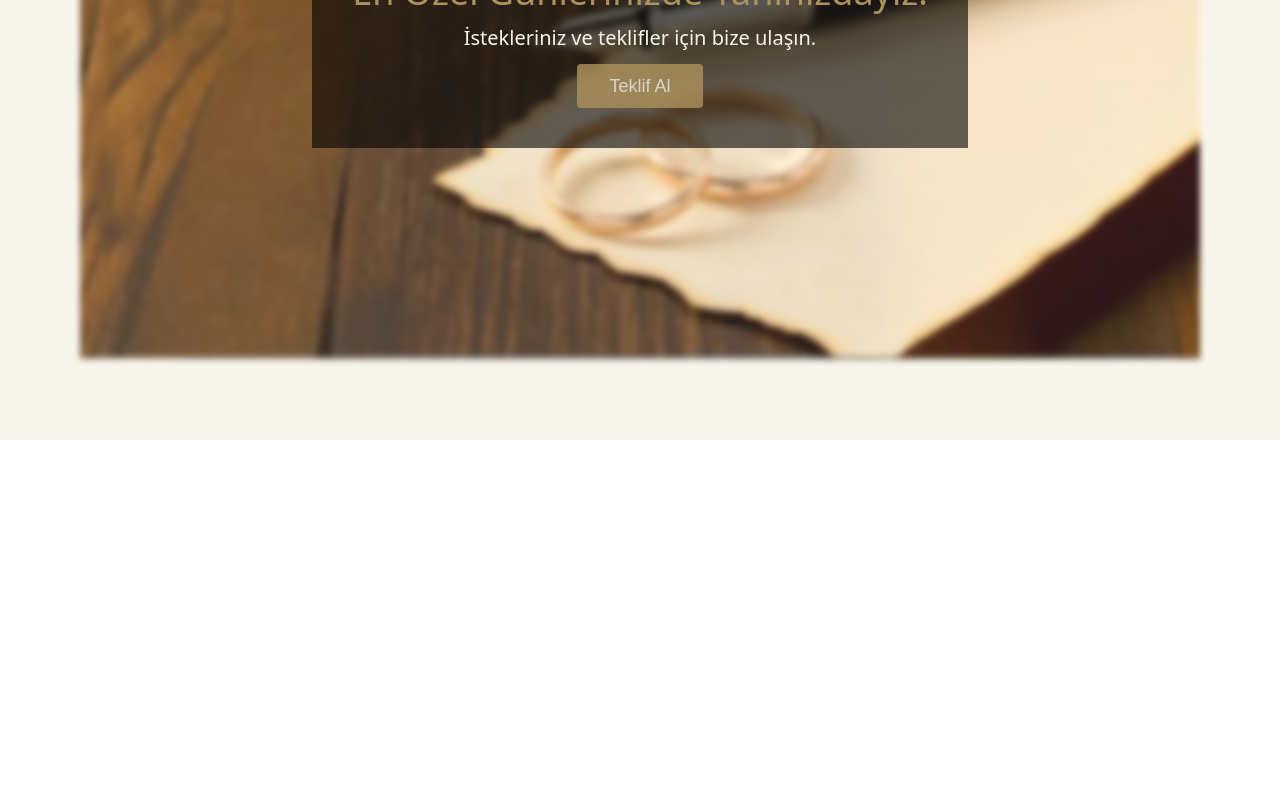
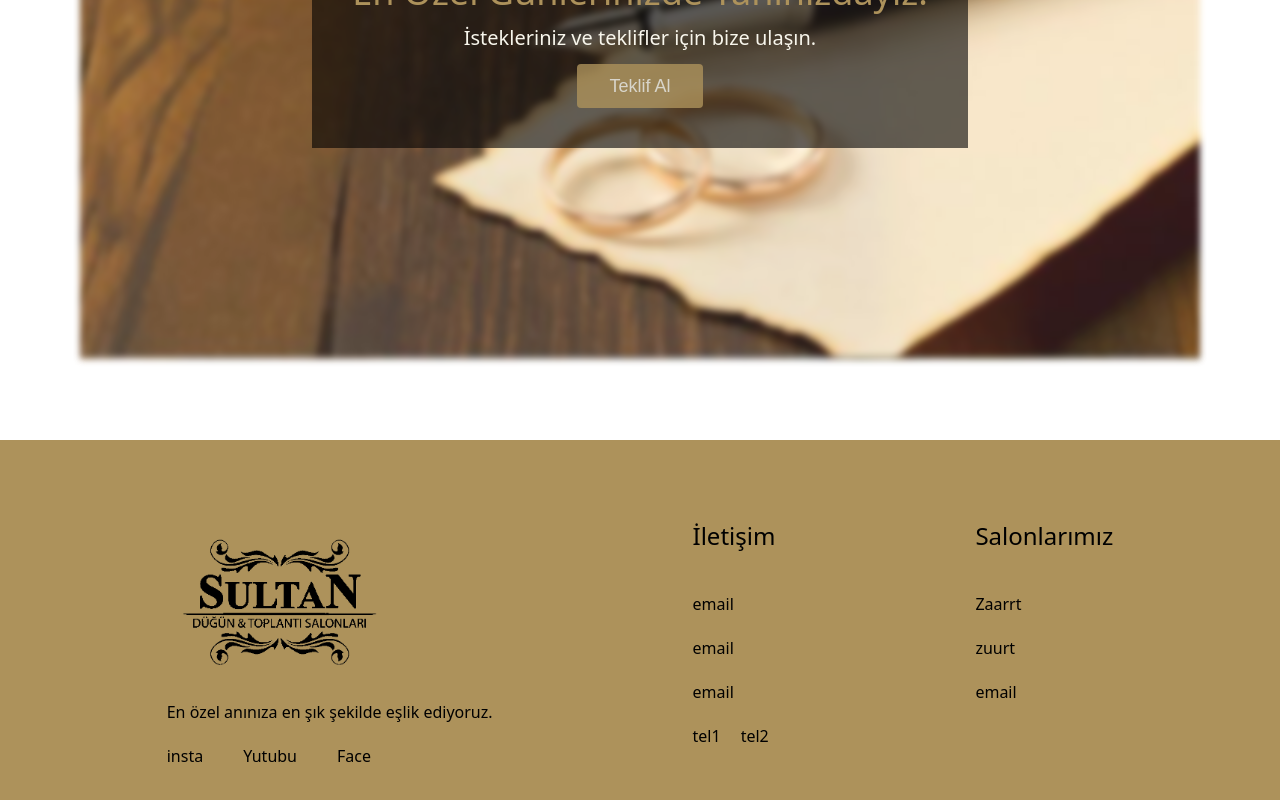
Before and after one commit to Vi303832/Sultan, a React (Vite) app: page / in a window 1280 px wide. Shown: the part 6112-6912 px from the top of the page. Before the commit the page ends 6552 px from the top, so only its background shows below. Built offline with nearby package versions, Linux system fonts and the light colour scheme.

Commit message:
Footer ekle

```diff
--- a/src/Sayfalar/Footer.jsx
+++ b/src/Sayfalar/Footer.jsx
@@ -1,8 +1,51 @@
 import React from 'react'
+import Logo from "../assets/black.png"
 
 function Footer() {
     return (
-        <div>Footer</div>
+        <div className='bg-altin min-h-[70vh] '>
+            <div className='flex gap-50 p-20 justify-center max-md:flex-col max-md:items-center'>
+                <div className='flex flex-col items-start gap-5'>
+                    <div className=''>
+                        <img src={Logo} className='h-[20vh]  z-10 text-black ' />
+
+                    </div>
+                    <div>En özel anınıza en şık şekilde eşlik ediyoruz.</div>
+                    <div className='flex  gap-10    '>
+                        <div>insta</div>
+                        <div>Yutubu</div>
+                        <div>Face</div>
+
+                    </div>
+                </div>
+                <div className='flex flex-col gap-10'>
+                    <div className='text-2xl'>İletişim</div>
+                    <div className='flex flex-col gap-5'>
+                        <div>email</div>
+                        <div>email</div>
+                        <div>email</div>
+                        <div className='flex gap-5'>
+                            <div>tel1</div>
+                            <div>tel2</div>
+                        </div>
+
+                    </div>
+                </div>
+                <div className='flex flex-col gap-10'>
+                    <div className='text-2xl'>Salonlarımız</div>
+                    <div className='flex flex-col gap-5'>
+                        <div>Zaarrt</div>
+                        <div>zuurt</div>
+                        <div>email</div>
+
+
+                    </div>
+                </div>
+
+            </div>
+
+
+        </div>
     )
 }
 
--- a/src/Sayfalar/Layout.jsx
+++ b/src/Sayfalar/Layout.jsx
@@ -6,7 +6,7 @@ import Footer from './Footer';
 
 function Layout({ children }) {
     return (
-        <div className=' bg-beyaz'>
+        <div className=' '>
             {/* Fixed Header */}
             <Header />
 
@@ -14,7 +14,7 @@ function Layout({ children }) {
             <div className=''> {/* Header yüksekliği kadar padding ekleyin */}
                 {children}
             </div>
-            <div className='hidden'>
+            <div className=''>
                 <Footer />
             </div>
 
```
Also changed, not shown: src/assets/black.png (added).
